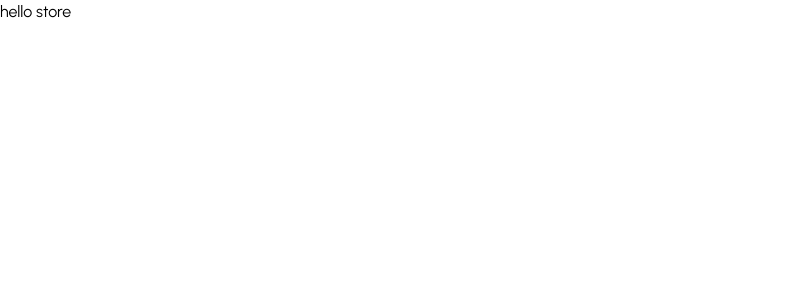
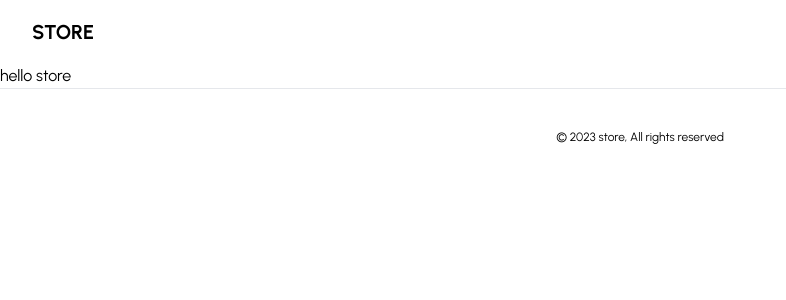
Before and after one commit to TomaszM-dev/ecommerse-store, a Next.js app: page / in a window 1280 px wide. Shown: the top 300 px of the page, without its empty margins (0-786 px from the left). Built offline with nearby package versions, Linux system fonts and the light colour scheme.

Commit message:
creating nav & footer

```diff
--- a/app/layout.tsx
+++ b/app/layout.tsx
@@ -1,6 +1,8 @@
 import "./globals.css";
 import type { Metadata } from "next";
 import { Urbanist } from "next/font/google";
+import Footer from "@/components/footer";
+import Navbar from "@/components/navbar";
 
 const font = Urbanist({ subsets: ["latin"] });
 
@@ -16,7 +18,11 @@
 }) {
   return (
     <html lang="en">
-      <body className={font.className}>{children}</body>
+      <body className={font.className}>
+        <Navbar />
+        {children}
+        <Footer />
+      </body>
     </html>
   );
 }
--- /dev/null
+++ b/components/footer.tsx
@@ -0,0 +1,15 @@
+import React from "react";
+
+const Footer = () => {
+  return (
+    <footer className="bg-white border-t">
+      <div className="mx-auto py-10 ">
+        <p className="text-center text-xs text-black">
+          &copy; 2023 store, All rights reserved
+        </p>
+      </div>
+    </footer>
+  );
+};
+
+export default Footer;
--- /dev/null
+++ b/components/main-nav.tsx
@@ -0,0 +1,42 @@
+"use client";
+import React from "react";
+import { usePathname } from "next/navigation";
+import Link from "next/link";
+import { cn } from "@/lib/utils";
+import { Category } from "@/types";
+
+interface MainNavProps {
+  data: Category[];
+}
+
+const MainNav: React.FC<MainNavProps> = ({ data }) => {
+  const pathname = usePathname();
+
+  const routes = data.map((route) => ({
+    href: `/category/${route.id}`,
+    label: route.name,
+    active: pathname === `/category/${route.id}`,
+  }));
+
+  return (
+    <nav className="mx-6 flex items-center space-x-4 lg:space-x-6">
+      {routes.map((route) => {
+        return (
+          <Link
+            href={route.href}
+            key={route.href}
+            className={cn(
+              `text-sm font-medium transition-colors ${
+                route.active ? "text-black" : "text-neutral-500"
+              } `
+            )}
+          >
+            {route.label}
+          </Link>
+        );
+      })}
+    </nav>
+  );
+};
+
+export default MainNav;
--- /dev/null
+++ b/components/navbar.tsx
@@ -0,0 +1,19 @@
+import Link from "next/link";
+import React from "react";
+import MainNav from "./main-nav";
+import Container from "./ui/container";
+
+const Navbar = () => {
+  return (
+    <Container>
+      <div className="relative px-4 sm:px-6 lg:px-8 h-16 items-center flex">
+        <Link href="/" className="ml-4 flex lg:ml-0 gap-x-2">
+          <p className="font-bold text-xl">STORE</p>
+        </Link>
+        <MainNav data={[]} />
+      </div>
+    </Container>
+  );
+};
+
+export default Navbar;
--- /dev/null
+++ b/components/ui/container.tsx
@@ -0,0 +1,11 @@
+import React from "react";
+
+interface ContainerProps {
+  children: React.ReactNode;
+}
+
+const Container: React.FC<ContainerProps> = ({ children }) => {
+  return <div className="mx-auto max-w-7xl">{children}</div>;
+};
+
+export default Container;
--- /dev/null
+++ b/lib/utils.ts
@@ -0,0 +1,11 @@
+import { type ClassValue, clsx } from "clsx";
+import { twMerge } from "tailwind-merge";
+
+export function cn(...inputs: ClassValue[]) {
+  return twMerge(clsx(inputs));
+}
+
+export const formatter = new Intl.NumberFormat("en-US", {
+  style: "currency",
+  currency: "USD",
+});
--- a/package.json
+++ b/package.json
@@ -13,10 +13,12 @@
     "@types/react": "18.2.21",
     "@types/react-dom": "18.2.7",
     "autoprefixer": "10.4.15",
+    "clsx": "^2.0.0",
     "next": "13.4.19",
     "postcss": "8.4.29",
     "react": "18.2.0",
     "react-dom": "18.2.0",
+    "tailwind-merge": "^1.14.0",
     "tailwindcss": "3.3.3",
     "typescript": "5.2.2"
   }
--- /dev/null
+++ b/types.ts
@@ -0,0 +1,11 @@
+export interface Billboard {
+  id: String;
+  name: String;
+  imageUrl: string;
+}
+
+export interface Category {
+  id: String;
+  name: String;
+  billboard: Billboard;
+}
```
Also changed, not shown: lib/prismadb.ts (added, +11 -0 lines), 1 other file (tests, documents, lock files or other folders).
